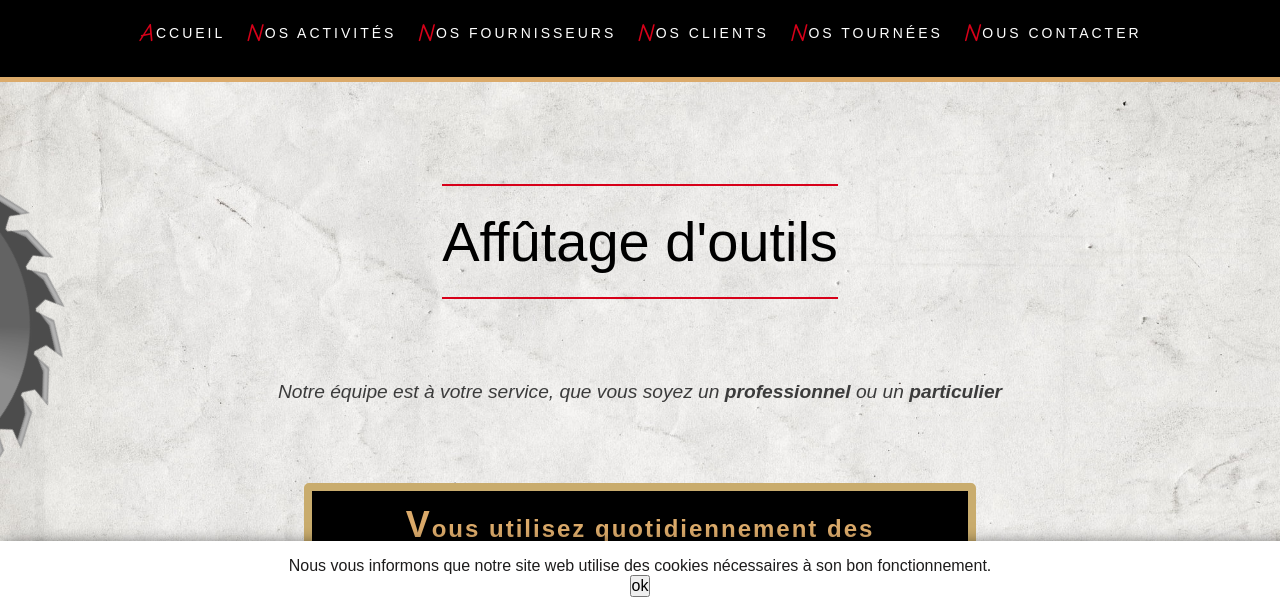
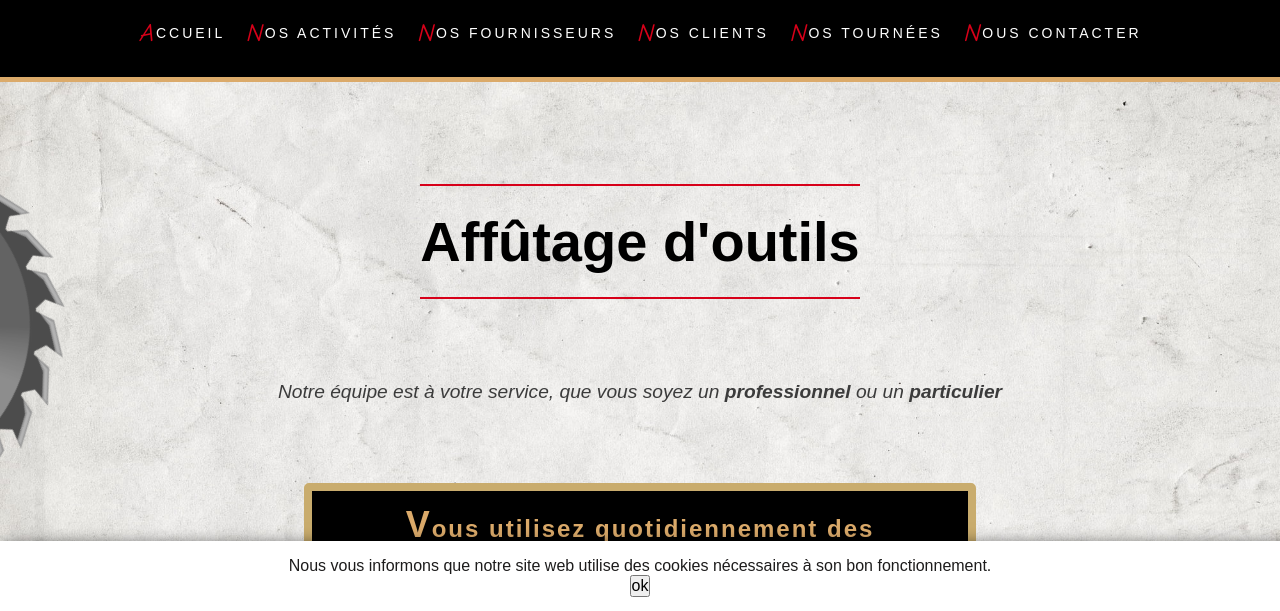
Before and after one commit to Bubamara0/apr-35, a plain HTML site: page affutage.html in a window 1280 px wide. Shown: the part 187-798 px from the top of the page. Drawn offline with nearby package versions, Linux system fonts and the light colour scheme.

Commit message:
Update affutage.html

```diff
--- a/affutage.html
+++ b/affutage.html
@@ -265,7 +265,7 @@
 
       <!-- ****************** TITRE ET SOUS-TITRE ****************** -->
       <div class="div_titre">
-        <p class="titre">Affûtage d'outils</p>
+        <h1 class="titre">Affûtage d'outils</h1>
       </div>
       <p id="sous_titre">
         <em
```
